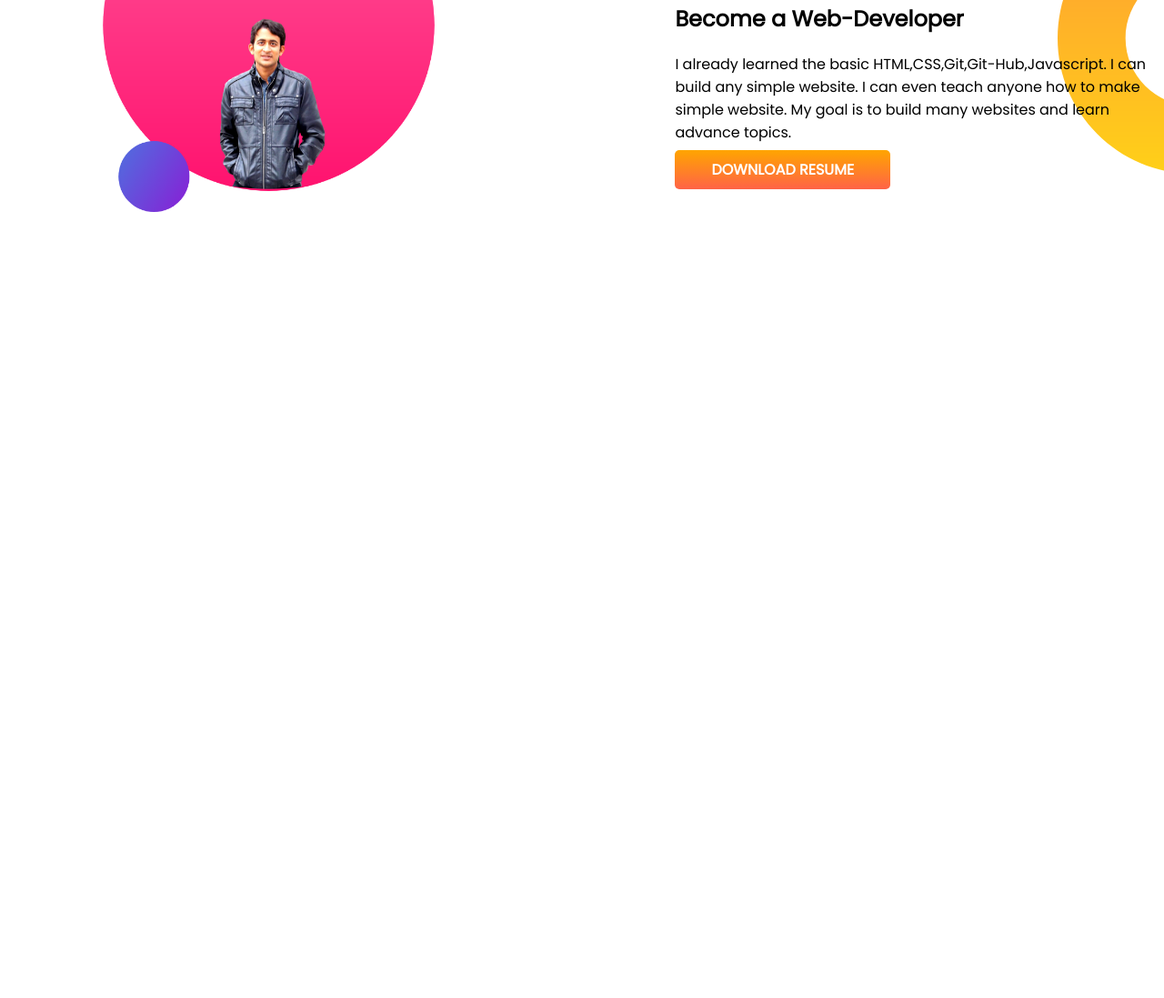
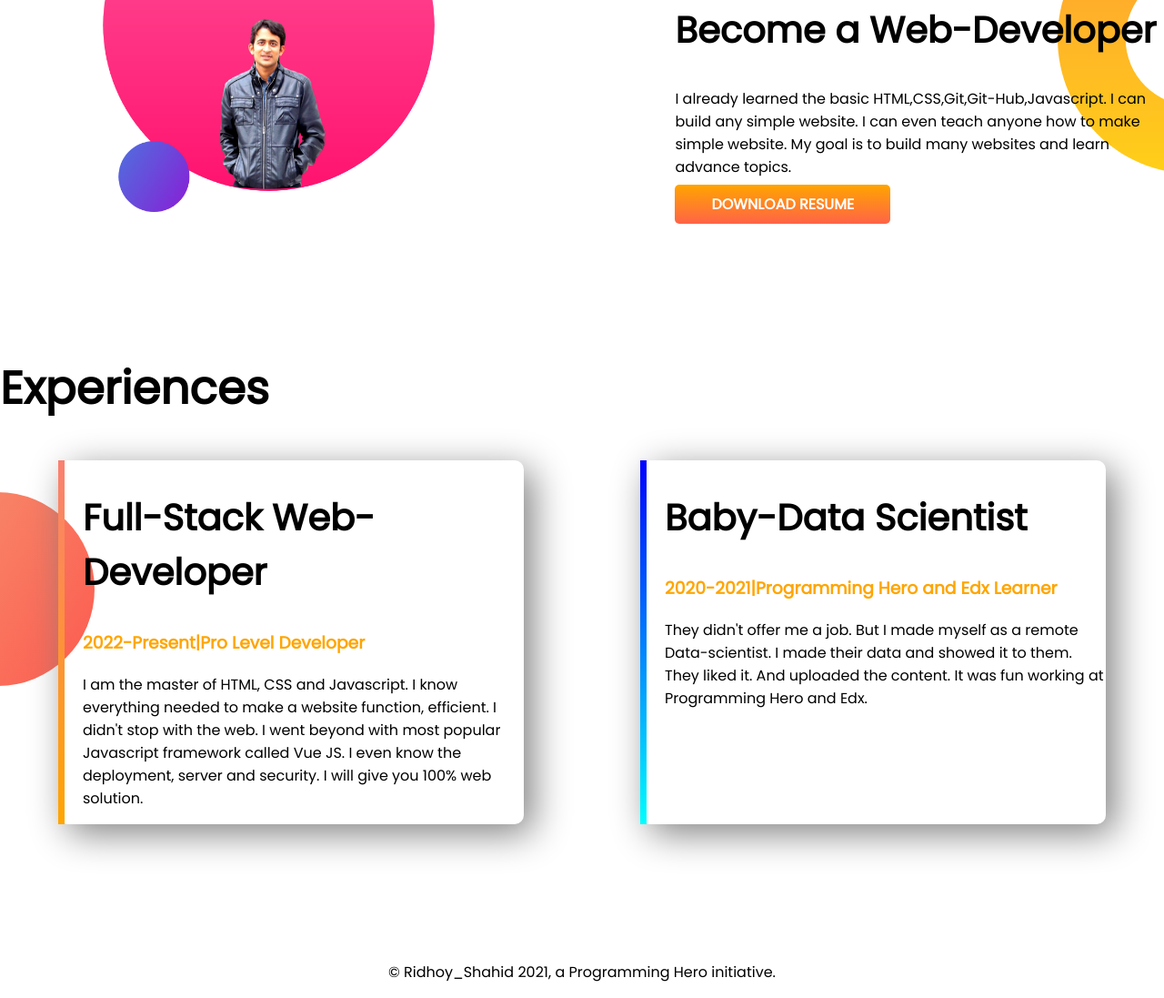
Before and after one commit to hasanshahid2019/devoper-portfolio, a plain HTML site: page index.html in a window 1280 px wide. Shown: the part 897-1994 px from the top of the page at 91% size. Before the commit the page ends 1287 px from the top, so only its background shows below. Drawn offline with Linux system fonts and the light colour scheme.

Commit message:
experience added

```diff
--- a/index.html
+++ b/index.html
@@ -13,7 +13,7 @@
 </head>
 
 <body>
-    <section class="top-banner">
+    <section class="top-banner flexible-container">
         <div class="half-width">
             <h1>Welcome To </h1>
             <h1><span class="orange-color">Ridhoy_Shahid</span> World!</h1>
@@ -30,7 +30,7 @@
             <img src="images/ridhoy.png" alt="">
         </div>
     </section>
-    <section class="dream-big">
+    <section class="dream-big flexible-container">
         <div class="half-width">
             <img src="images/rid.png" alt="">
         </div>
@@ -43,6 +43,31 @@
             <a class="link-button" target="_blank" href="">DOWNLOAD RESUME</a>
         </div>
     </section>
+    <section class="experience-area">
+        <h1>Experiences</h1>
+        <div class="flexible-container">
+            <div id="full-stack-experience" class="experience-item">
+                <h2>Full-Stack Web-Developer</h2>
+                <h3 class="orange-color">2022-Present|Pro Level Developer</h3>
+                <p>I am the master of HTML, CSS and Javascript. I know everything needed to make a website function,
+                    efficient. I didn't stop with the web. I went beyond with most popular Javascript framework called
+                    Vue
+                    JS. I even know the deployment, server and security. I will give you 100% web solution.</p>
+            </div>
+            <div id="web-dev-experience" class="experience-item">
+                <h2>Baby-Data Scientist</h2>
+                <h3 class="orange-color">2020-2021|Programming Hero and Edx Learner</h3>
+                <p>They didn't offer me a job. But I made myself as a remote Data-scientist. I made their data and
+                    showed it
+                    to them. They liked it. And uploaded the content. It was fun working at Programming Hero and Edx.
+                </p>
+            </div>
+        </div>
+
+    </section>
+    <footer>
+        <p>© Ridhoy_Shahid 2021, a Programming Hero initiative.</p>
+    </footer>
 
 </body>
 
--- a/style.css
+++ b/style.css
@@ -5,10 +5,13 @@ body{
 h1{
     font-size: 50px;
 }
+h2{
+    font-size: 40px;
+}
 .orange-color{
     color: orange;
 }
-section{
+.flexible-container{
     display: flex;
     margin-bottom: 150px;
 }
@@ -36,3 +39,29 @@ section{
     background-repeat: no-repeat;
     background-position: right;
 }
+.experience-area{
+    background-image: url(images/exp-bg.png);
+    background-repeat: no-repeat;
+    background-position: left;
+}
+.experience-item{
+    width: 40%;
+    margin-left: 5%;
+    margin-right: 5%;
+    padding-left: 20px;
+    box-shadow: 10px 10px 40px gray;
+    border-radius: 10px;
+}
+#web-dev-experience{
+    border-left: 7px solid;
+    border-image: linear-gradient(blue, cyan) 30;
+    border-image-slice: 1;
+}
+#full-stack-experience{
+    border-left: 7px solid;
+    border-image: linear-gradient(salmon, orange) 30;
+    border-image-slice: 1;
+}
+footer p{
+    text-align: center;
+}
```
